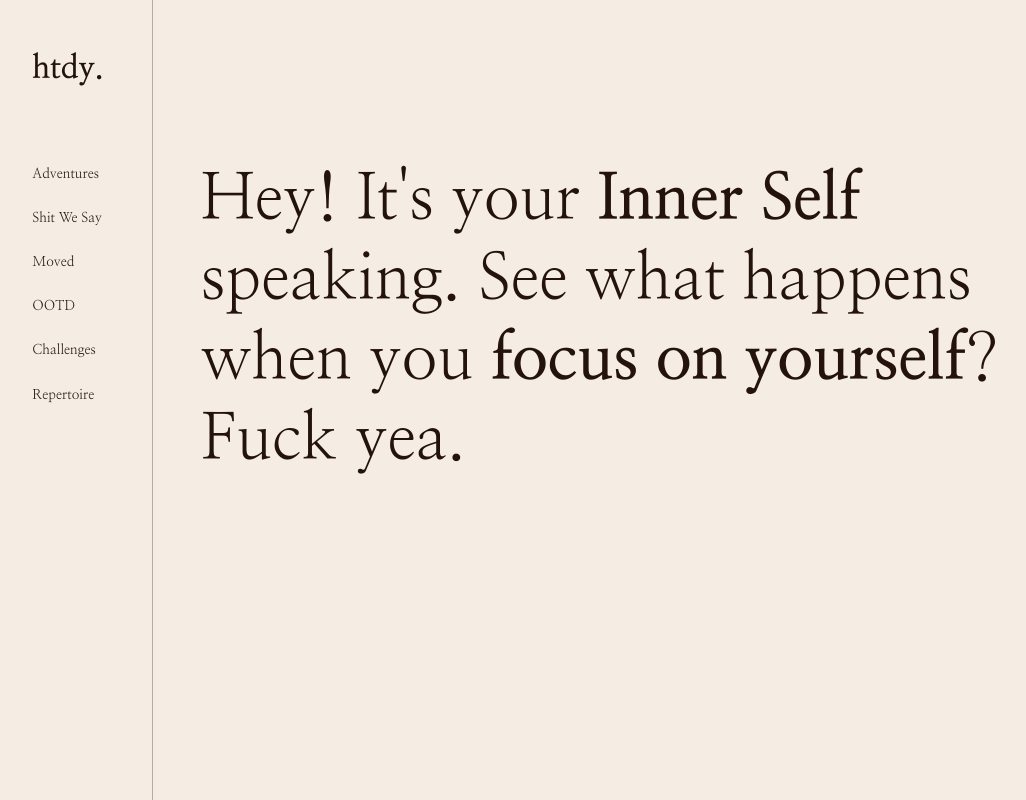
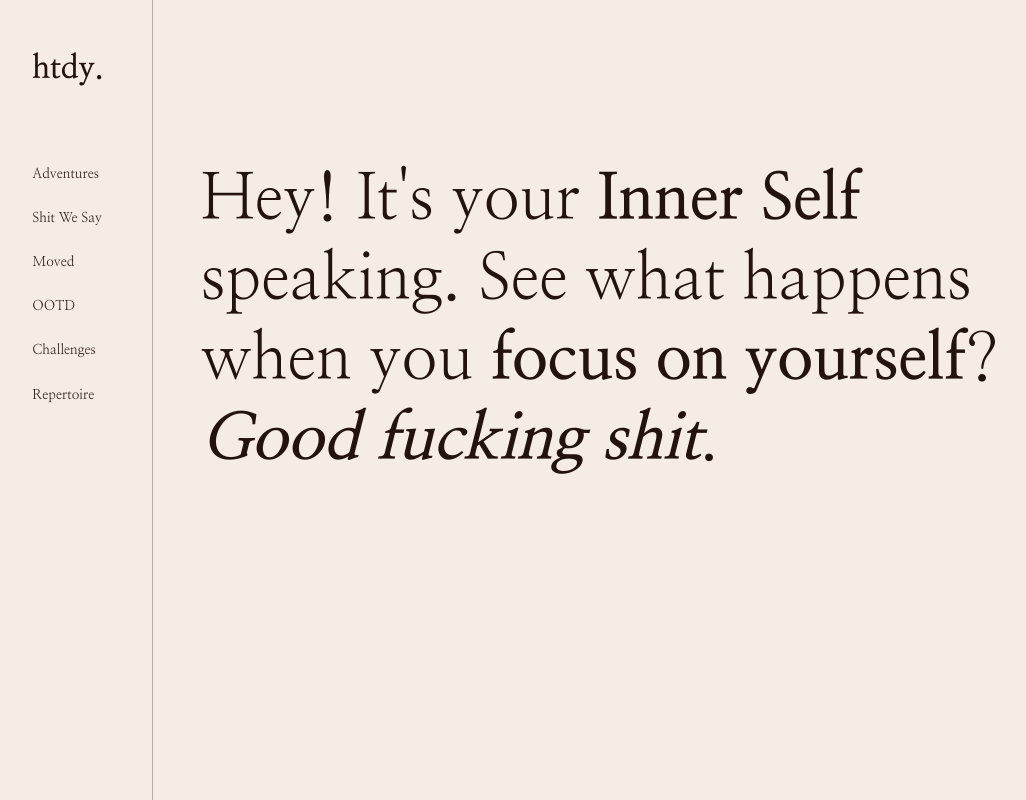
Before and after one commit to pinkpeachprod/htdy, a plain HTML site: page index.html in a window 1280 px wide. Shown: the whole page, without its empty margins (32-1058 px from the left). Drawn offline with Linux system fonts and the light colour scheme.

Commit message:
minor update to home page

```diff
--- a/index.html
+++ b/index.html
@@ -38,7 +38,7 @@
 
     <!-- opening -->
     <main>
-        <h1>Hey! It's your <b>Inner Self</b> speaking. See what happens when you <b>focus on yourself</b>? <br>Fuck yea.</h1>
+        <h1>Hey! It's your <b>Inner Self</b> speaking. See what happens when you <b>focus on yourself</b>? <br><b><i>Good fucking shit</i></b>.</h1>
     </main>
 
 </body>
```
